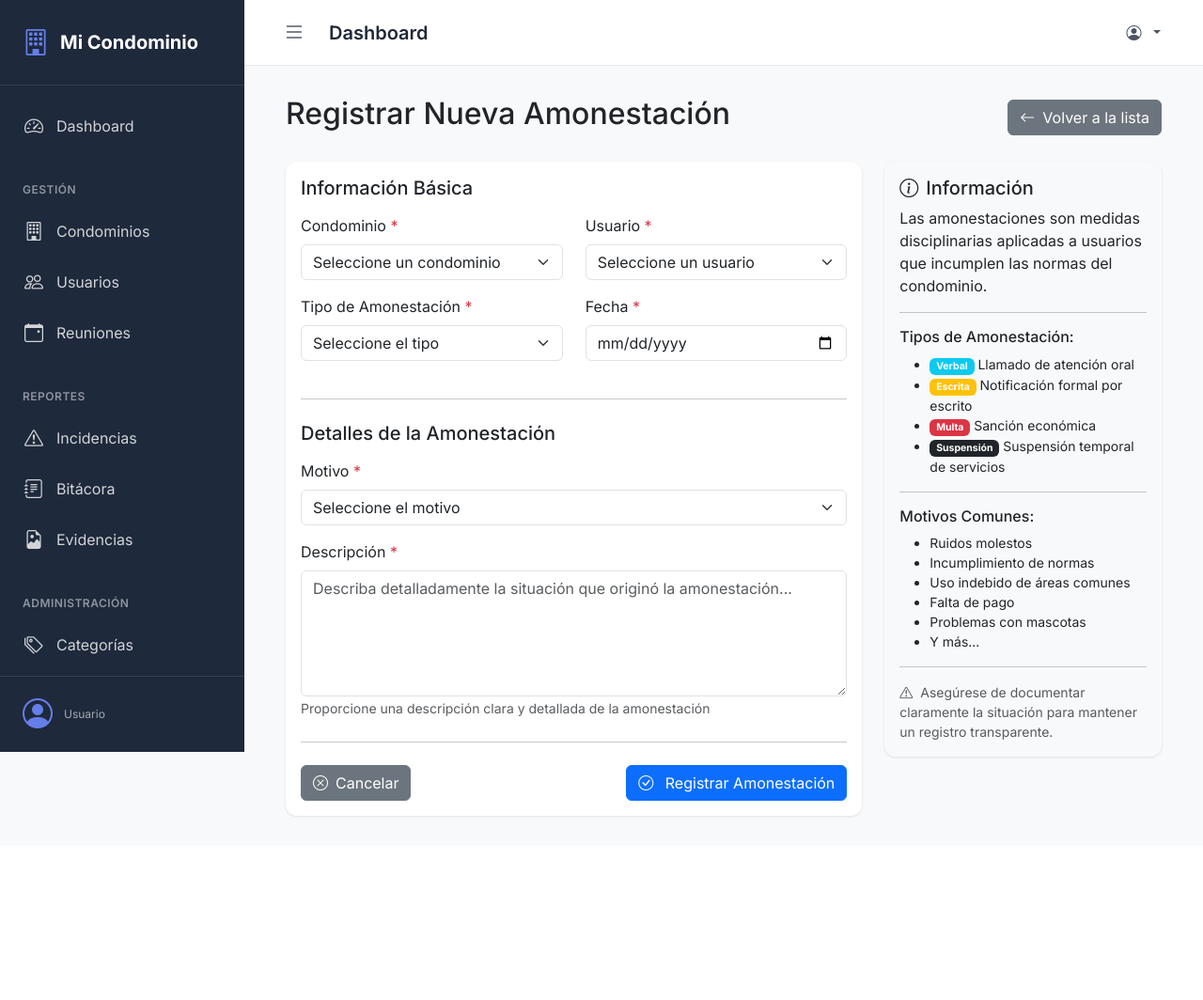
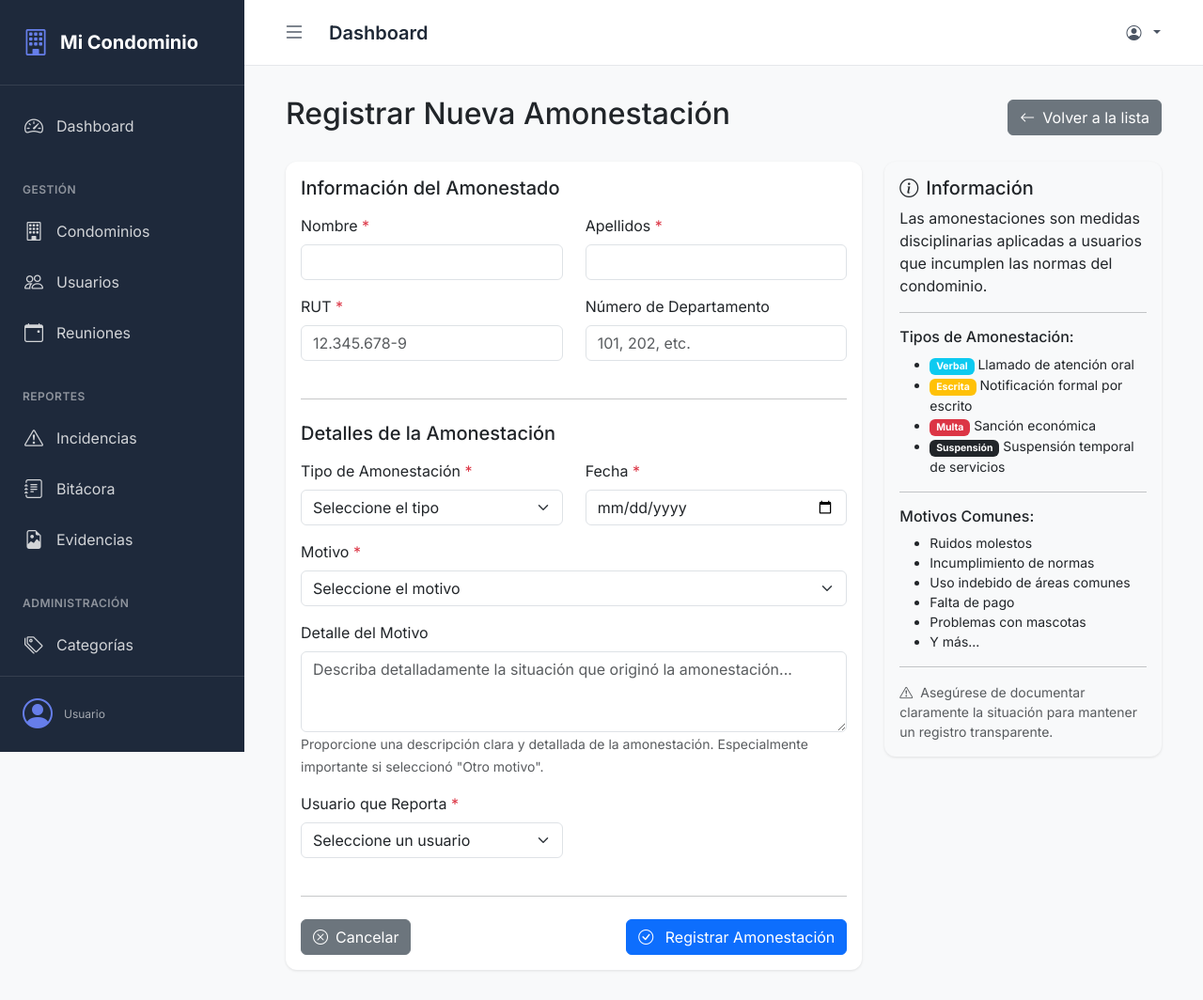
Before and after one commit to kuurayamii/mi-condominio, a Django app: template mi_condominio/templates/mi_condominio/amonestaciones/form.html in a window 1280 px wide. Shown: the whole page at 94% size. Before the commit the page ends 870 px from the top, so only its background shows below. Run offline with Django 5.2, Linux system fonts and the light colour scheme; the template is opened without the code that fills it, so the values that code supplies are empty.

Commit message:
fix(condominio/amonestaciones): Bugs en la poblacion de tablas e insercion de datos

```diff
--- a/mi_condominio/templates/mi_condominio/amonestaciones/form.html
+++ b/mi_condominio/templates/mi_condominio/amonestaciones/form.html
@@ -18,36 +18,58 @@
                     <form method="post">
                         {% csrf_token %}
 
-                        <!-- Información Básica -->
-                        <h5 class="mb-3">Información Básica</h5>
+                        <!-- Información del Amonestado -->
+                        <h5 class="mb-3">Información del Amonestado</h5>
 
                         <div class="row">
                             <div class="col-md-6 mb-3">
-                                <label for="condominio" class="form-label">Condominio <span class="text-danger">*</span></label>
-                                <select name="condominio" id="condominio" class="form-select" required>
-                                    <option value="">Seleccione un condominio</option>
-                                    {% for condominio in condominios %}
-                                        <option value="{{ condominio.id }}"
-                                                {% if is_edit and amonestacion.condominio.id == condominio.id %}selected{% endif %}>
-                                            {{ condominio.nombre_condominio }}
-                                        </option>
-                                    {% endfor %}
-                                </select>
+                                <label for="nombre_amonestado" class="form-label">Nombre <span class="text-danger">*</span></label>
+                                <input type="text"
+                                       name="nombre_amonestado"
+                                       id="nombre_amonestado"
+                                       class="form-control"
+                                       value="{% if is_edit %}{{ amonestacion.nombre_amonestado }}{% endif %}"
+                                       required>
                             </div>
 
                             <div class="col-md-6 mb-3">
-                                <label for="usuario" class="form-label">Usuario <span class="text-danger">*</span></label>
-                                <select name="usuario" id="usuario" class="form-select" required>
-                                    <option value="">Seleccione un usuario</option>
-                                    {% for usuario in usuarios %}
-                                        <option value="{{ usuario.id }}"
-                                                {% if is_edit and amonestacion.usuario.id == usuario.id %}selected{% endif %}>
-                                            {{ usuario.apellido_usuario }}, {{ usuario.nombre_usuario }} ({{ usuario.email_usuario }})
-                                        </option>
-                                    {% endfor %}
-                                </select>
+                                <label for="apellidos_amonestado" class="form-label">Apellidos <span class="text-danger">*</span></label>
+                                <input type="text"
+                                       name="apellidos_amonestado"
+                                       id="apellidos_amonestado"
+                                       class="form-control"
+                                       value="{% if is_edit %}{{ amonestacion.apellidos_amonestado }}{% endif %}"
+                                       required>
                             </div>
                         </div>
+
+                        <div class="row">
+                            <div class="col-md-6 mb-3">
+                                <label for="rut_amonestado" class="form-label">RUT <span class="text-danger">*</span></label>
+                                <input type="text"
+                                       name="rut_amonestado"
+                                       id="rut_amonestado"
+                                       class="form-control"
+                                       placeholder="12.345.678-9"
+                                       value="{% if is_edit %}{{ amonestacion.rut_amonestado }}{% endif %}"
+                                       required>
+                            </div>
+
+                            <div class="col-md-6 mb-3">
+                                <label for="numero_departamento" class="form-label">Número de Departamento</label>
+                                <input type="text"
+                                       name="numero_departamento"
+                                       id="numero_departamento"
+                                       class="form-control"
+                                       placeholder="101, 202, etc."
+                                       value="{% if is_edit %}{{ amonestacion.numero_departamento }}{% endif %}">
+                            </div>
+                        </div>
+
+                        <hr class="my-4">
+
+                        <!-- Detalles de la Amonestación -->
+                        <h5 class="mb-3">Detalles de la Amonestación</h5>
 
                         <div class="row">
                             <div class="col-md-6 mb-3">
@@ -74,18 +96,13 @@
                             </div>
                         </div>
 
-                        <hr class="my-4">
-
-                        <!-- Detalles de la Amonestación -->
-                        <h5 class="mb-3">Detalles de la Amonestación</h5>
-
                         <div class="mb-3">
                             <label for="motivo_amonestacion" class="form-label">Motivo <span class="text-danger">*</span></label>
                             <select name="motivo_amonestacion" id="motivo_amonestacion" class="form-select" required>
                                 <option value="">Seleccione el motivo</option>
                                 {% for codigo, nombre in motivos %}
                                     <option value="{{ codigo }}"
-                                            {% if is_edit and amonestacion.motivo_amonestacion == codigo %}selected{% endif %}>
+                                            {% if is_edit and amonestacion.motivo == codigo %}selected{% endif %}>
                                         {{ nombre }}
                                     </option>
                                 {% endfor %}
@@ -93,16 +110,40 @@
                         </div>
 
                         <div class="mb-3">
-                            <label for="descripcion_amonestacion" class="form-label">Descripción <span class="text-danger">*</span></label>
-                            <textarea name="descripcion_amonestacion"
-                                      id="descripcion_amonestacion"
+                            <label for="motivo_detalle" class="form-label">Detalle del Motivo</label>
+                            <textarea name="motivo_detalle"
+                                      id="motivo_detalle"
                                       class="form-control"
-                                      rows="5"
-                                      placeholder="Describa detalladamente la situación que originó la amonestación..."
-                                      required>{% if is_edit %}{{ amonestacion.descripcion_amonestacion }}{% endif %}</textarea>
+                                      rows="3"
+                                      placeholder="Describa detalladamente la situación que originó la amonestación...">{% if is_edit %}{{ amonestacion.motivo_detalle }}{% endif %}</textarea>
                             <small class="form-text text-muted">
-                                Proporcione una descripción clara y detallada de la amonestación
+                                Proporcione una descripción clara y detallada de la amonestación. Especialmente importante si seleccionó "Otro motivo".
                             </small>
+                        </div>
+
+                        <div class="row">
+                            <div class="col-md-6 mb-3">
+                                <label for="usuario_reporta" class="form-label">Usuario que Reporta <span class="text-danger">*</span></label>
+                                <select name="usuario_reporta" id="usuario_reporta" class="form-select" required>
+                                    <option value="">Seleccione un usuario</option>
+                                    {% for usuario in usuarios %}
+                                        <option value="{{ usuario.id }}"
+                                                {% if is_edit and amonestacion.usuario_reporta.id == usuario.id %}selected{% endif %}>
+                                            {{ usuario.apellido }}, {{ usuario.nombres }}
+                                        </option>
+                                    {% endfor %}
+                                </select>
+                            </div>
+
+                            <div class="col-md-6 mb-3" id="fecha_limite_pago_container" style="display: none;">
+                                <label for="fecha_limite_pago" class="form-label">Fecha Límite de Pago</label>
+                                <input type="date"
+                                       name="fecha_limite_pago"
+                                       id="fecha_limite_pago"
+                                       class="form-control"
+                                       value="{% if is_edit %}{{ amonestacion.fecha_limite_pago|date:'Y-m-d' }}{% endif %}">
+                                <small class="form-text text-muted">Solo para multas</small>
+                            </div>
                         </div>
 
                         <hr class="my-4">
@@ -158,4 +199,28 @@
         </div>
     </div>
 </div>
+
+<script>
+document.addEventListener('DOMContentLoaded', function() {
+    const tipoAmonestacion = document.getElementById('tipo_amonestacion');
+    const fechaLimitePagoContainer = document.getElementById('fecha_limite_pago_container');
+    const fechaLimitePagoInput = document.getElementById('fecha_limite_pago');
+
+    function toggleFechaLimitePago() {
+        if (tipoAmonestacion.value === 'MULTA') {
+            fechaLimitePagoContainer.style.display = 'block';
+            fechaLimitePagoInput.required = true;
+        } else {
+            fechaLimitePagoContainer.style.display = 'none';
+            fechaLimitePagoInput.required = false;
+            fechaLimitePagoInput.value = '';
+        }
+    }
+
+    tipoAmonestacion.addEventListener('change', toggleFechaLimitePago);
+
+    // Check on page load in case of edit mode
+    toggleFechaLimitePago();
+});
+</script>
 {% endblock %}
```
Also changed, not shown: mi_condominio/templates/mi_condominio/amonestaciones/delete.html (+12 -8 lines), mi_condominio/templates/mi_condominio/amonestaciones/list.html (+20 -27 lines).
